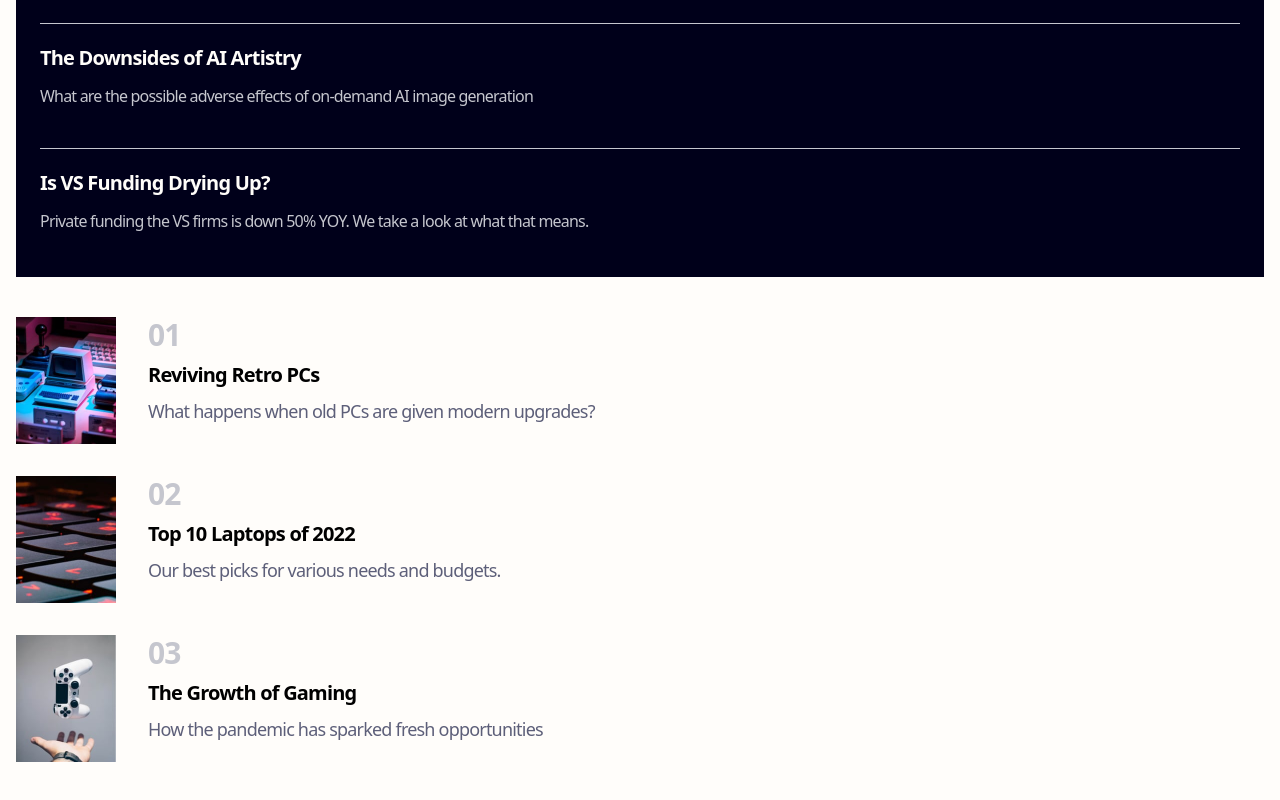
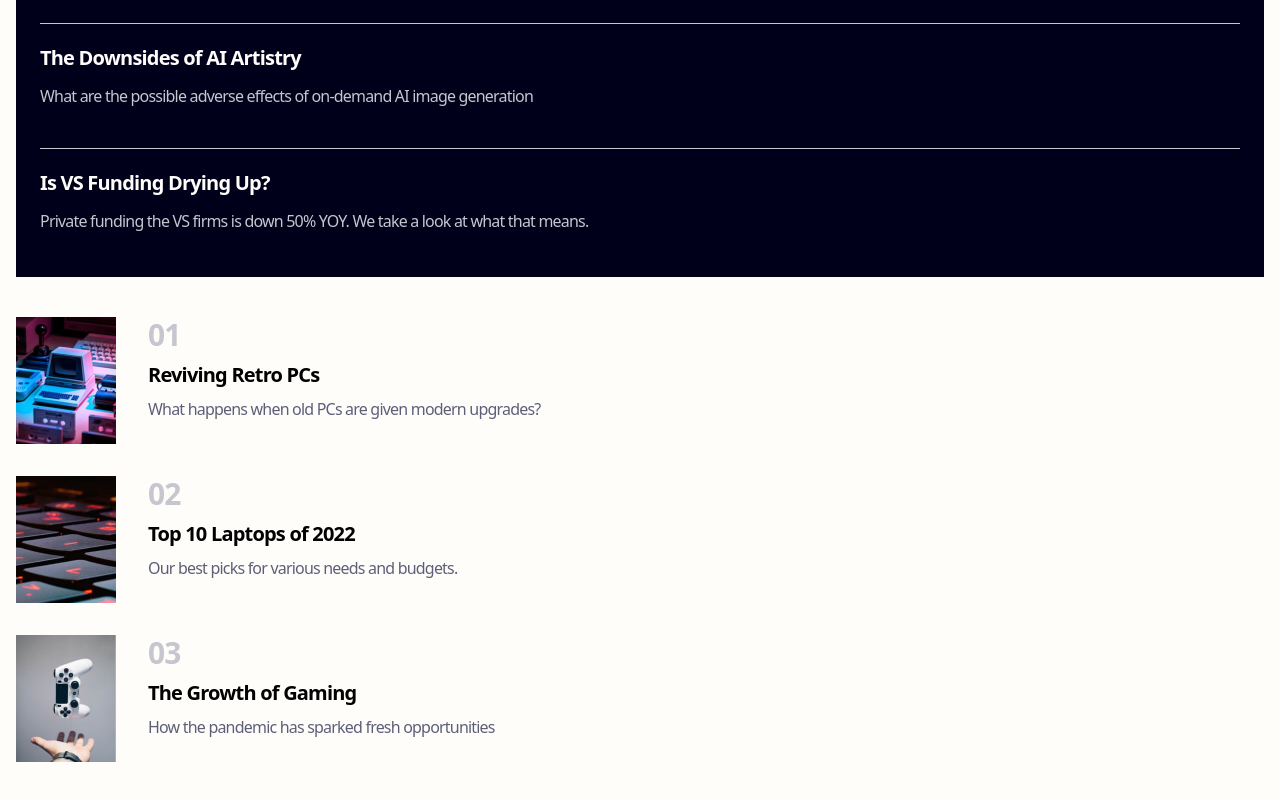
Before and after one commit to ejandrea/w, a Next.js app: page / in a window 1280 px wide. Shown: the part 922-1722 px from the top of the page. Built offline with nearby package versions, Linux system fonts and the light colour scheme.

Commit message:
Fixed the font sizes in the Articles Section

```diff
--- a/app/page.tsx
+++ b/app/page.tsx
@@ -5,7 +5,7 @@ import News from "@/components/News";
 
 export default function Home() {
   return (
-    <div className="px-4 py-10 tracking-tighter mb-">
+    <div className="px-4 py-10 tracking-tighter">
       <Nav />
       <Hero />
       <News />
--- a/components/Article.tsx
+++ b/components/Article.tsx
@@ -34,7 +34,7 @@ const Article = () => {
               {`0${index + 1}`}
             </p>
             <h4 className="font-bold text-xl">{card.header}</h4>
-            <p className="text-grayish-blue-900 text-lg">{card.desc}</p>
+            <p className="text-grayish-blue-900 text-md">{card.desc}</p>
           </div>
         </article>
       ))}
```
